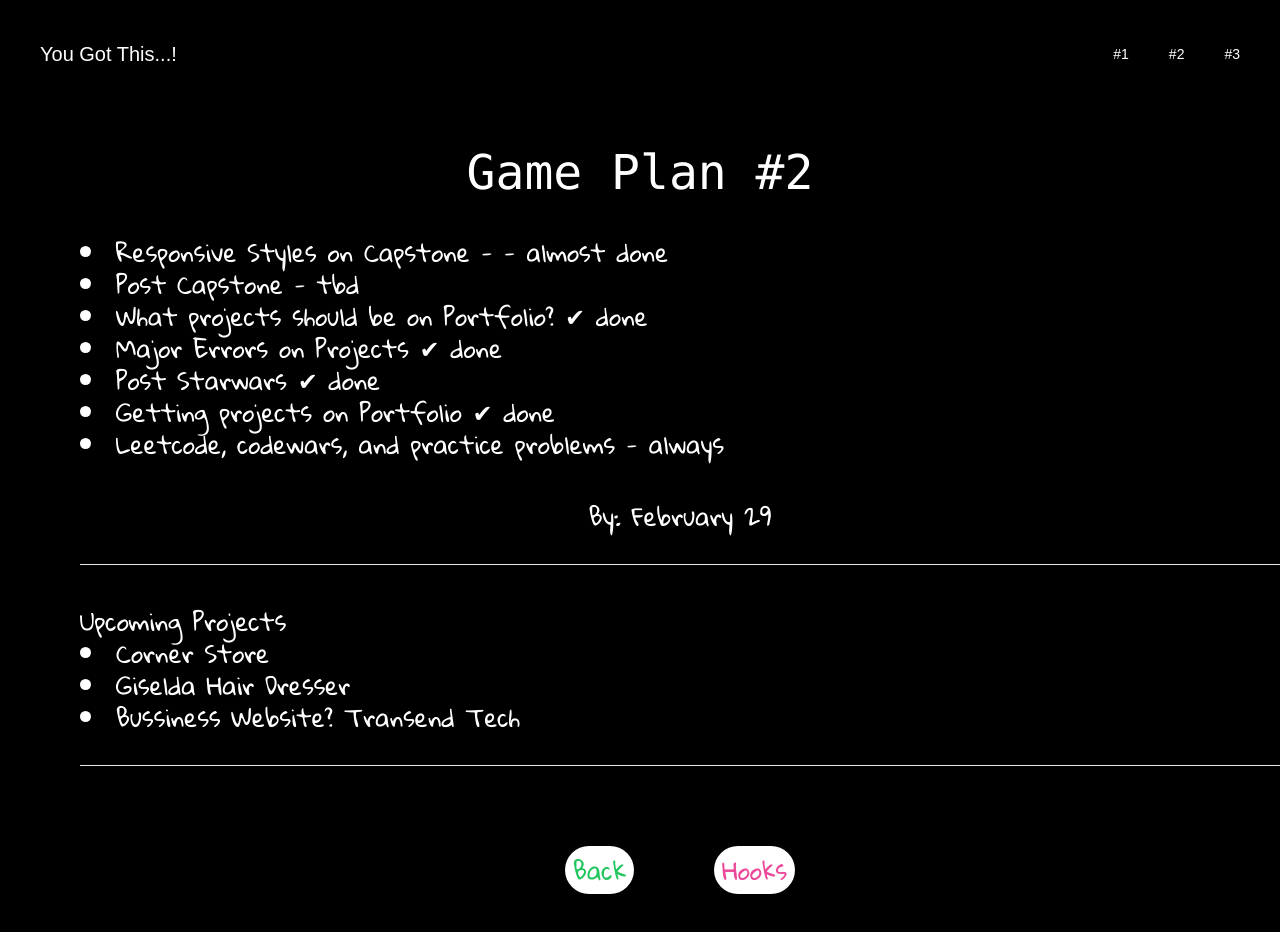
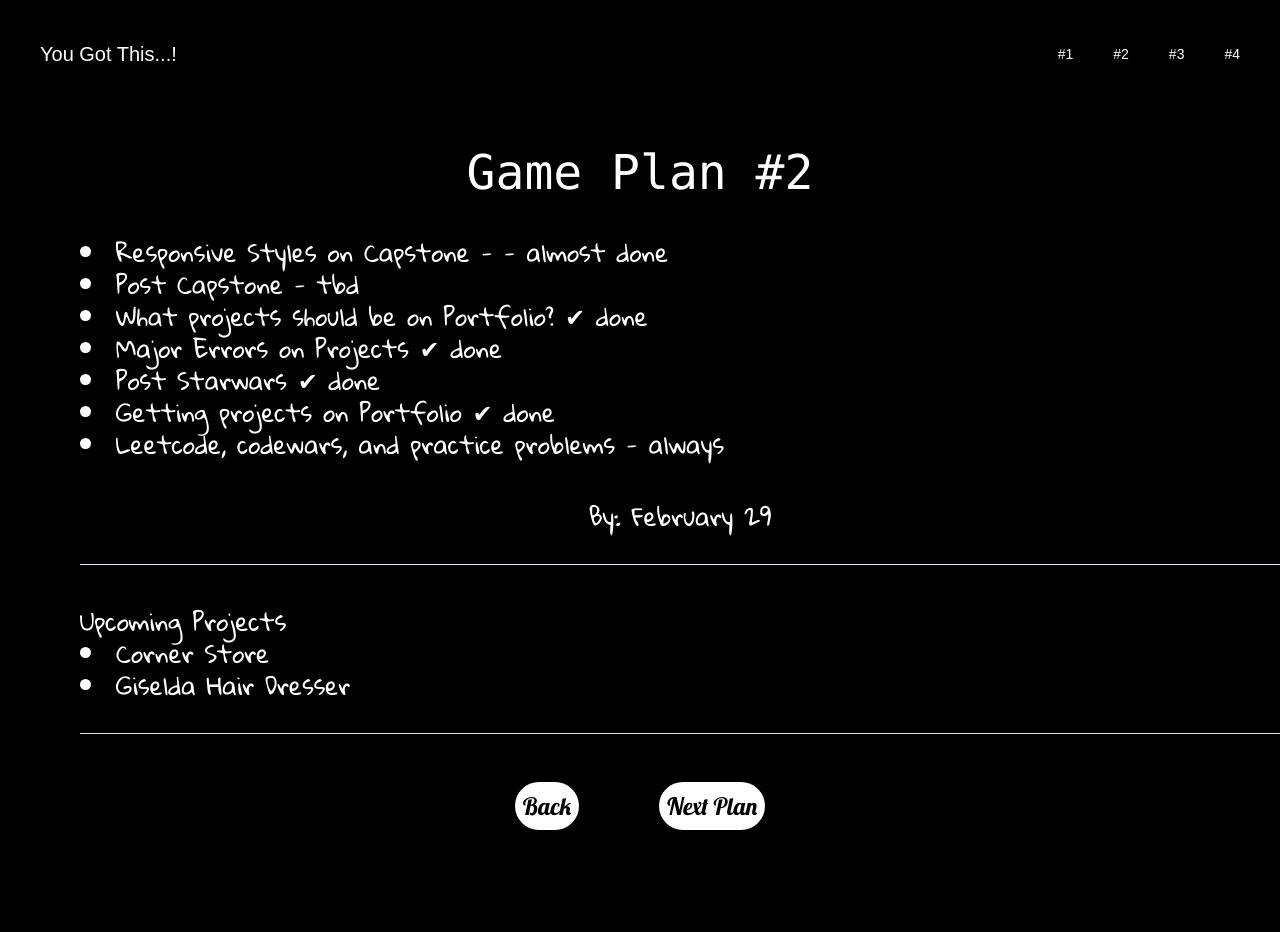
Before and after one commit to Davonne007-TX/game-plan, a React (Vite) app: page /gamePlan2 in a window 1280 px wide. Shown: the top 932 px of the page. After the commit the page ends 830 px from the top, so only its background shows below. Built offline with nearby package versions, Linux system fonts and the light colour scheme; a web font is replaced by a local one.

Commit message:
editing styles

```diff
--- a/src/App.jsx
+++ b/src/App.jsx
@@ -12,6 +12,7 @@ import Toggle from "./components/more-examples/Toggle";
 import GamePlan2 from "./components/GamePlan2";
 import GamePlan1 from "./components/GamePlan1";
 import GamePlan3 from "./components/GamePlan3";
+import GamePlan4 from "./components/GamePlan4";
 import TopHeader from "./components/TopHeader";
 import ForFun from "./components/more-examples/ForFun";
 import Random from "./components/more-examples/Random";
@@ -47,6 +48,7 @@ function App() {
         <Route path="/random" element={<Random />} />
         <Route path="/gamePlan2" element={<GamePlan2 />} />
         <Route path="/gamePlan3" element={<GamePlan3 />} />
+        <Route path="/gamePlan4" element={<GamePlan4 />} />
       </Routes>
     </>
   );
--- a/src/components/GamePlan2.jsx
+++ b/src/components/GamePlan2.jsx
@@ -5,10 +5,15 @@ import ReuseableButton from "./ReuseableButton";
 export default function GamePlan2() {
   const navigate = useNavigate();
   const gamePlan1 = () => {
-    navigate("/");
+    navigate("/gamePlan1");
+  };
+
+  const gamePlan4 = () => {
+    navigate("/gamePlan4");
   };
 
   return (
+    <>
       <section className="mt-20 text-white">
         <h1 className="text-5xl text-center font-mono">Game Plan #2</h1>
         <div className="flex flex-col ml-20 mt-10 text-2xl font-gloria">
@@ -27,27 +32,17 @@ export default function GamePlan2() {
             <h2>Upcoming Projects</h2>
             <li>Corner Store</li>
             <li>Giselda Hair Dresser</li>
-          <li>Bussiness Website? Transend Tech</li>
             <br />
           </section>
 
           <hr />
-
-        <div className="flex justify-center items-center gap-20 ">
-          <ReuseableButton
-            onClick={gamePlan1}
-            className="mt-20 rounded-full pink-hover p-2 bg-white text-green-500 mb-20"
-            label="Back"
-          />
-
-          <Link to="/hooks">
-            <ReuseableButton
-              label="Hooks"
-              className="bg-white rounded-full p-2 text-pink-500 hover:text-green-500"
-            />
-          </Link>
-        </div>
         </div>
       </section>
+
+      <div className="flex justify-center items-center gap-20 mt-12">
+        <ReuseableButton label="Back" onClick={gamePlan1} />
+        <ReuseableButton label="Next Plan" onClick={gamePlan4} />
+      </div>
+    </>
   );
 }
--- a/src/components/GamePlan3.jsx
+++ b/src/components/GamePlan3.jsx
@@ -1,7 +1,15 @@
 import React from "react";
 import toDoData from "../data/toDo.js";
+import ReuseableButton from "./ReuseableButton.jsx";
+import { useNavigate } from "react-router-dom";
 
 export default function GamePlan3() {
+  const navigate = useNavigate();
+
+  const backToTwo = () => {
+    navigate("/gamePlan2");
+  };
+
   return (
     <>
       <h1 className="font-mono text-pink-700 text-center text-5xl">
@@ -29,7 +37,11 @@ export default function GamePlan3() {
           </a>
         </p>
       </div>
-      <hr />
+
+      <div className="flex justify-center items-center gap-20">
+        <ReuseableButton label="Back" onClick={backToTwo} />
+        <ReuseableButton label="Next Plan" />
+      </div>
     </>
   );
 }
--- /dev/null
+++ b/src/components/GamePlan4.jsx
@@ -0,0 +1,14 @@
+import ReuseableButton from "./ReuseableButton";
+
+export default function GamePlan4() {
+  return (
+    <div className="flex flex-col justify-center items-center">
+      <h1 className="text-green-200 text-3xl font-gloria">Game Plan #4</h1>
+
+      <div className="flex gap-20">
+        <ReuseableButton label="Back" />
+        <ReuseableButton label="Next Plan" />
+      </div>
+    </div>
+  );
+}
--- a/src/components/HookOne.jsx
+++ b/src/components/HookOne.jsx
@@ -37,15 +37,17 @@ export default function hookOne({ backToHooks }) {
 
         <div className="mt-10">
           <iframe
-            src="https://giphy.com/embed/d31vMsyGddYZzVBK"
+            src="https://giphy.com/embed/xT5LMINTLCSOGdIyEo"
             width="480"
-            height="338"
+            height="270"
             frameBorder="0"
+            class="giphy-embed"
             allowFullScreen
-            className="rounded"
           ></iframe>
           <p>
-            <a href="https://giphy.com/gifs/southparkgifs-d31vMsyGddYZzVBK"></a>
+            <a href="https://giphy.com/gifs/thesimpsons-xT5LMINTLCSOGdIyEo">
+              via GIPHY
+            </a>
           </p>
         </div>
         <div className="mt-10 flex gap-10">
--- a/src/components/MoreUseState.jsx
+++ b/src/components/MoreUseState.jsx
@@ -33,12 +33,12 @@ export default function MoreUseState() {
     <>
       <Header children={"More useState Hook"} />
       <div className="flex flex-col gap-10 justify-center items-center mt-20 font-lobster text-3xl">
-        <p>
+        <p className="text-white">
           Pick a Color:
           <select
             value={color}
             onChange={(e) => setColor(e.target.value)}
-            className="rounded w-full mt-5 border-4 border-pink-800 outline-none"
+            className="rounded-full w-full mt-5 border-4 border-pink-400 outline-none"
           >
             <option value="black">Select</option>
             <option value="blue">Blue</option>
--- a/src/components/ReuseableButton.jsx
+++ b/src/components/ReuseableButton.jsx
@@ -1,6 +1,9 @@
-export default function ReuseableButton({ onClick, label, className }) {
+export default function ReuseableButton({ onClick, label }) {
   return (
-    <button onClick={onClick} className={className}>
+    <button
+      onClick={onClick}
+      className="bg-white rounded-full p-2 hover:text-pink-400 font-lobster text-2xl"
+    >
       {label}
     </button>
   );
--- a/src/components/TopHeader.jsx
+++ b/src/components/TopHeader.jsx
@@ -23,6 +23,9 @@ export default function TopHeader() {
         <Link to="/gamePlan3" className="pink-hover">
           #3
         </Link>
+        <Link to="/gamePlan4" className="pink-hover">
+          #4
+        </Link>
       </nav>
     </section>
   );
--- a/src/djvd-services/bussiness.js
+++ b/src/djvd-services/bussiness.js
@@ -1,5 +1,5 @@
 /*
-    What I would like to go over
+    What an independent contractor entails:
 
     -   Internal Agreements:
         Draft internal agreements that outline how projects will be distributed,
--- a/src/ideas/notes.js
+++ b/src/ideas/notes.js
@@ -6,7 +6,10 @@ console.log(gamePlan);
      - weather app
      - e commerce
      - slack clone
+     - mcdonalds
      - netflix clone
+
+
 
     Listen to Professionals
       - podcast
```
Also changed, not shown: src/meetups/java.js (+71 -0 lines), src/strategies/ana-amazon.js (+26 -0 lines). Lines whose indentation alone changed are shown as unchanged.
